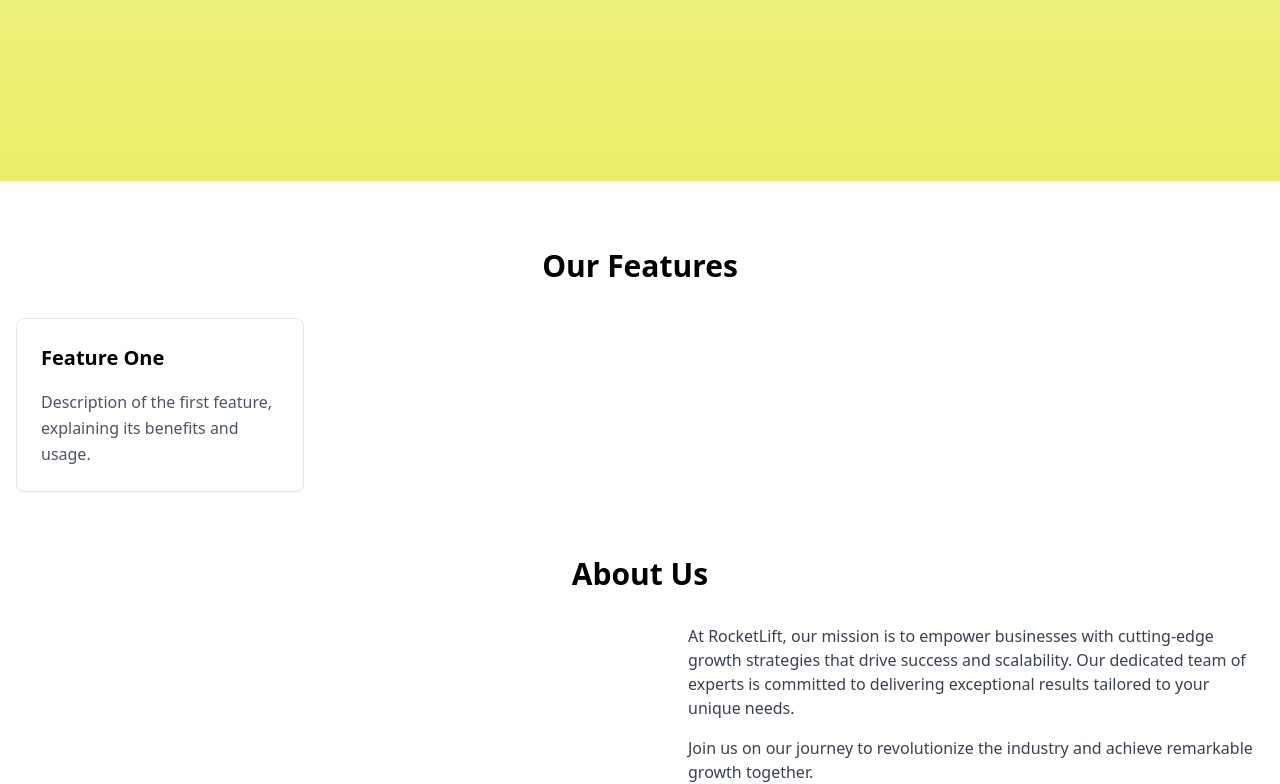
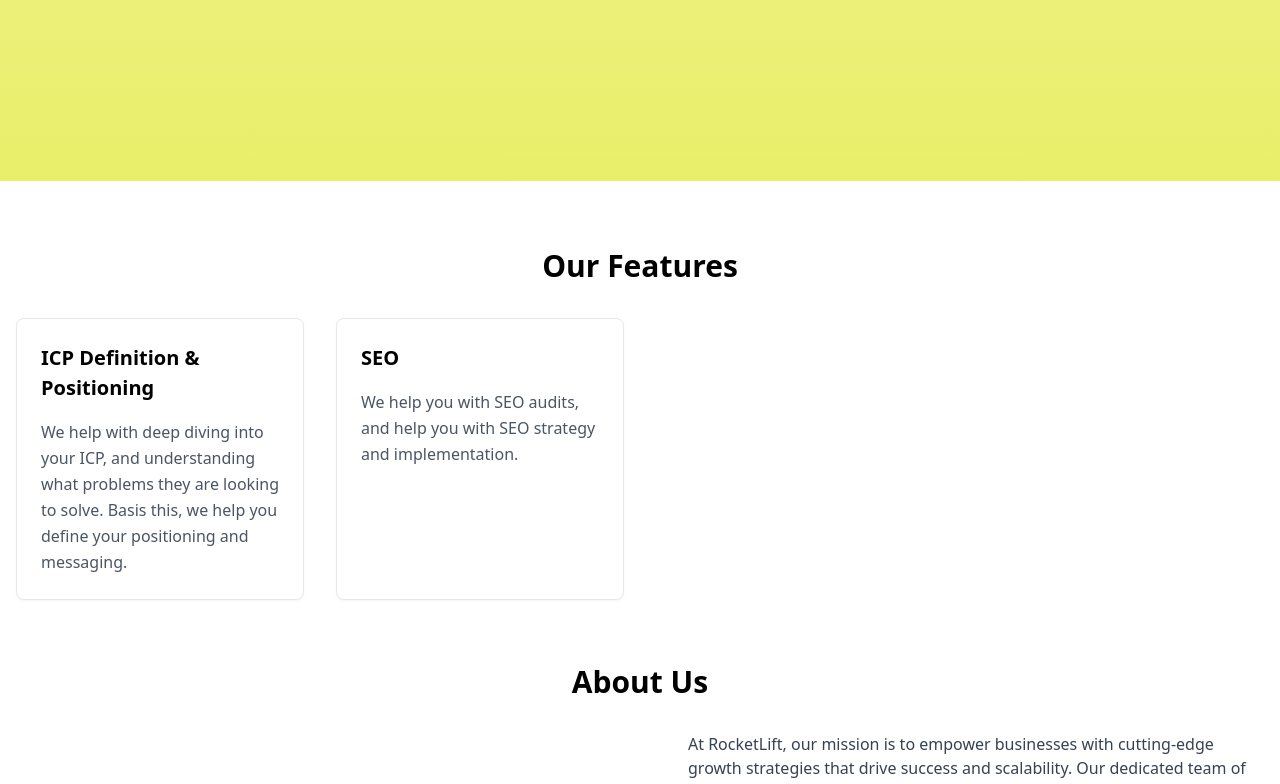
Before and after one commit to milangupta4/rocketlift-digital, a Next.js app: page / in a window 1280 px wide. Shown: the part 460-1244 px from the top of the page. Built offline with nearby package versions, Linux system fonts and the light colour scheme.

Commit message:
New content

```diff
--- a/next-sitemap.config.js
+++ b/next-sitemap.config.js
@@ -1,6 +1,6 @@
 /** @type {import('next-sitemap').IConfig} */
 module.exports = {
-  siteUrl: process.env.SITE_URL || 'https://example.com',
+  siteUrl: process.env.SITE_URL || 'https://rocketlift.co',
   generateRobotsTxt: true,
   generateIndexSitemap: true,
   exclude: ['/404'],
--- /dev/null
+++ b/src/app/icp-definition/page.tsx
@@ -0,0 +1,14 @@
+export default function ICPDefinition() {
+    return (
+      <div className="space-y-8 md:space-y-16">
+        <section className="hero-section text-center px-4 md:px-6">
+          <h1 className="text-3xl md:text-4xl font-bold py-6 md:py-12 leading-tight">
+          Define your ICPs effectively
+          </h1>
+          <h2 className="text-xl md:text-2xl font-semibold py-8 md:py-16 px-4 md:px-20 leading-normal">
+          We help you define your ICPs effectively, and help you with positioning and messaging.
+          </h2>
+        </section>
+      </div>
+    );
+  }
--- a/src/components/sections/FeaturesSection.tsx
+++ b/src/components/sections/FeaturesSection.tsx
@@ -1,13 +1,17 @@
 import { Card } from '@/components/ui/card';
-
+import Link from 'next/link';
 export function FeaturesSection() {
   return (
     <section className="container mx-auto px-4">
       <h2 className="text-3xl font-semibold mb-8 text-center leading-snug">Our Features</h2>
       <div className="grid md:grid-cols-2 lg:grid-cols-4 gap-8">
+        <Link href="/icp-definition"><Card className="p-6">
+          <h3 className="text-xl font-bold mb-4 leading-normal">ICP Definition & Positioning</h3>
+          <p className="text-gray-600 leading-relaxed">We help with deep diving into your ICP, and understanding what problems they are looking to solve. Basis this, we help you define your positioning and messaging.</p>
+        </Card></Link>
         <Card className="p-6">
-          <h3 className="text-xl font-bold mb-4 leading-normal">Feature One</h3>
-          <p className="text-gray-600 leading-relaxed">Description of the first feature, explaining its benefits and usage.</p>
+          <h3 className="text-xl font-bold mb-4 leading-normal">SEO</h3>
+          <p className="text-gray-600 leading-relaxed">We help you with SEO audits, and help you with SEO strategy and implementation.</p>
         </Card>
         {/* Repeat for other features */}
       </div>
--- a/src/styles/custom-styles.css
+++ b/src/styles/custom-styles.css
@@ -21,3 +21,9 @@
         padding: 50px 20px; /* Reduce padding on small screens */
     }
 }
+
+
+article.container {
+    max-width: 60%;
+    margin: 0 auto;
+}
```
